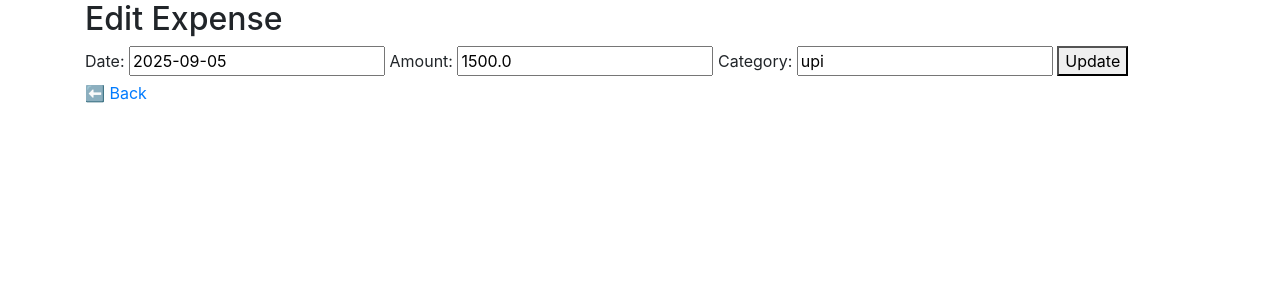
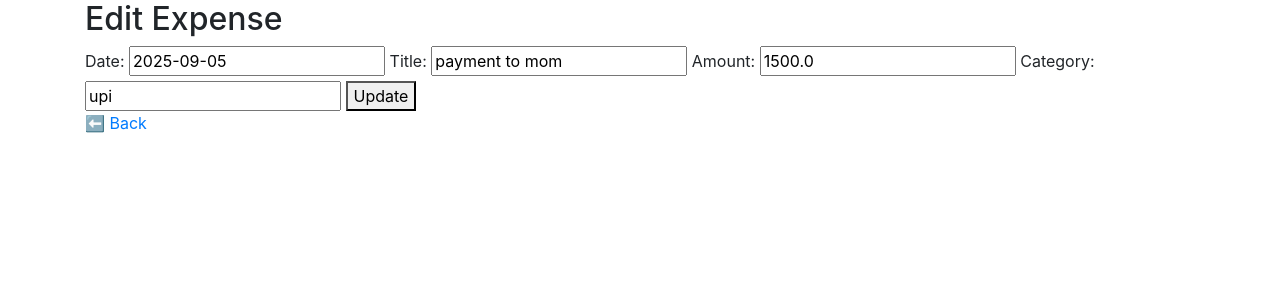
Before and after one commit to raun1997/Flask-Projects, a Flask app: page /edit/1 in a window 1280 px wide. Shown: the top 300 px of the page. Run offline with Flask 3, Linux system fonts and the light colour scheme; data comes from the database, SQL or seed files in the repository; both versions use the stored data as it was after the commit.

Commit message:
Fixed bug in edit logic and restored Title box

```diff
--- a/Expense Tracker/app.py
+++ b/Expense Tracker/app.py
@@ -13,6 +13,7 @@ db = SQLAlchemy(app)
 # create the model
 class Expense(db.Model):
     id = db.Column(db.Integer, primary_key=True)
+    title = db.Column(db.String(10), nullable=False)
     category = db.Column(db.String(10), nullable=False)
     amount = db.Column(db.Float, nullable=False)
     date = db.Column(db.Date, nullable=False)
@@ -33,6 +34,7 @@ def index():
 def add_expense():
     if request.method == "POST":
 
+        title = request.form.get("title")
         category = request.form.get("category")
         amount = request.form.get("amount")
         date = request.form.get("date")
@@ -40,6 +42,7 @@ def add_expense():
         dateobj = datetime.strptime(date, "%Y-%m-%d").date()
 
         expense = Expense(
+            title = title,
             category = category,
             amount = amount,
             date = dateobj)
@@ -62,23 +65,17 @@ def delete_expense(id):
 @app.route('/edit/<int:id>', methods=['GET','POST'])
 def edit(id):
     expense = user = db.get_or_404(Expense, id)
+    if request.method == "POST":
+        date = request.form["date"]
+        expense.date = datetime.strptime(date, "%Y-%m-%d").date()
+        expense.title = request.form['title']
+        expense.amount = request.form['amount']
+        expense.category = request.form['category']
 
-    if request.method == "POST":
-        if expense:
-            date = request.form["date"]
-            dateobj = datetime.strptime(date, "%Y-%m-%d").date()
-            amount = request.form['amount']
-            category = request.form['category']
+        # make changes permanent
+        db.session.commit()
 
-            # update table
-            db.session.add(Expense(
-                                amount=amount,
-                                date=dateobj,
-                                category=category))
-            # make changes permanent
-            db.session.commit()
-
-            return redirect('/')
+        return redirect('/')
 
     return render_template("edit.html", expense=expense)
 
--- a/Expense Tracker/templates/add.html
+++ b/Expense Tracker/templates/add.html
@@ -6,6 +6,9 @@
     <form action="/add" method="POST">
         <label>Date</label><br>
         <input type="datetime" name="date" required><br><br>
+
+        <label>Title:</label><br>
+        <input type="text" name="title" required><br><br>
 
         <label>Amount:</label><br>
         <input type="number" name="amount" required><br><br>
--- a/Expense Tracker/templates/edit.html
+++ b/Expense Tracker/templates/edit.html
@@ -7,6 +7,9 @@
     <form method="POST">
         <label>Date:</label>
         <input type="datetime" name="date" value="{{ expense.date }}" required>
+
+        <label>Title:</label>
+        <input type="text" name="title" value="{{ expense.title }}" required>
 
         <label>Amount:</label>
         <input type="number" name="amount" value="{{ expense.amount }}" required>
--- a/Expense Tracker/templates/index.html
+++ b/Expense Tracker/templates/index.html
@@ -10,6 +10,7 @@
     <table border="1">
         <tr>
             <th>Date</th>
+            <th>Title</th>
             <th>Amount</th>
             <th>Category</th>
             <th>Action</th>
@@ -18,6 +19,7 @@
         {% for expense in expenses %}
         <tr>
             <td>{{ expense["date"] }}</td>
+            <td>{{ expense["title"] }}</td>
             <td>{{ expense["amount"] }}</td>
             <td>{{ expense["category"] }}</td>
             <td>
```
Also changed, not shown: Expense Tracker/instance/expensetracker.db.
